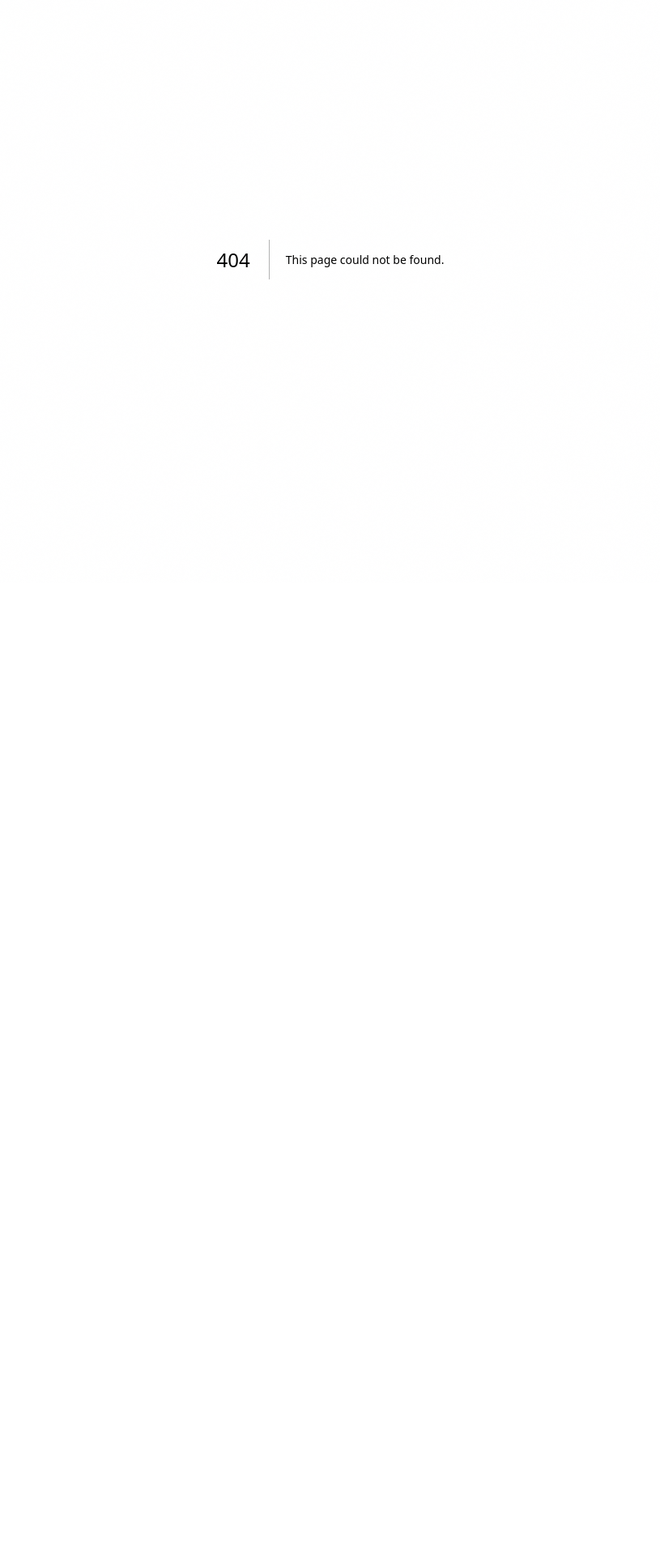
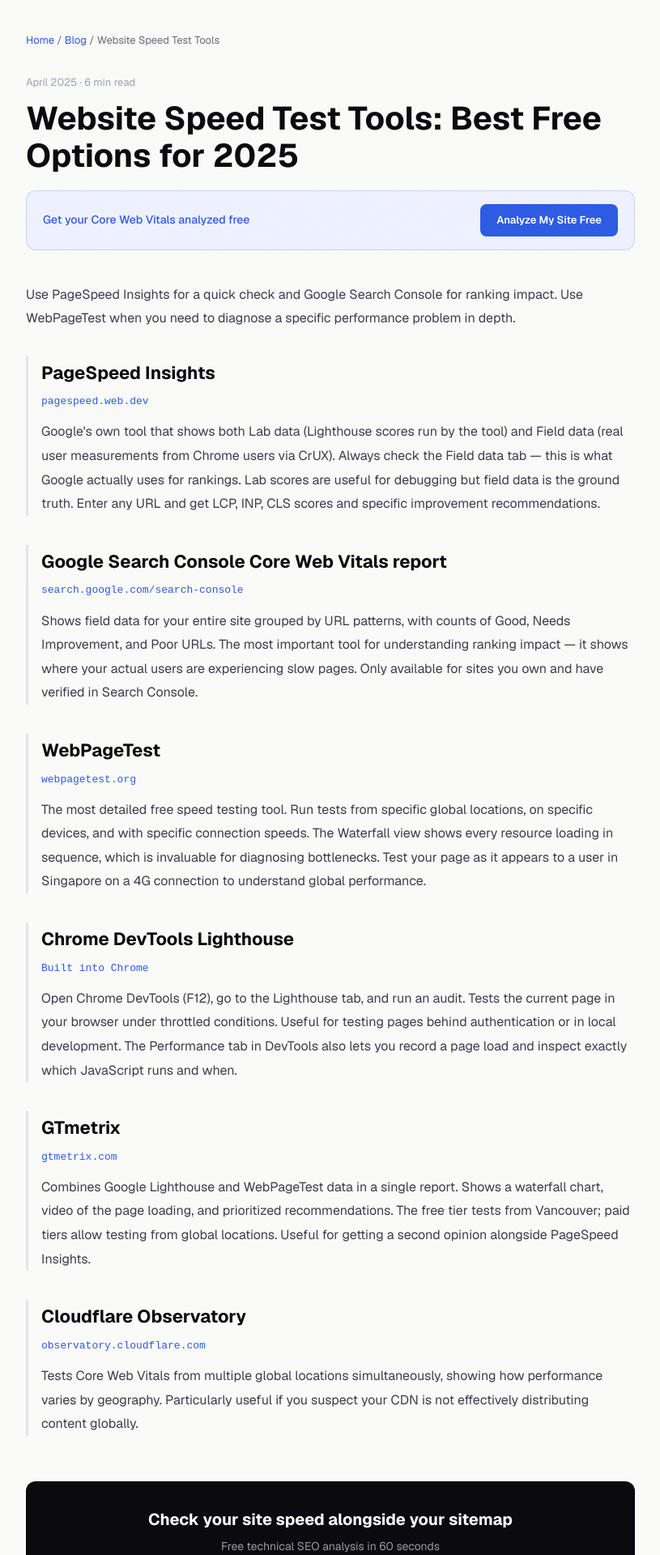
Before and after one commit to Watermelon-Coctail-Bar/sitemap-fixer, a Next.js app: page /blog/website-speed-test-tools in a window 1280 px wide. Before the commit this address had no page. Shown: the part 80-2000 px from the top of the page at 81% size, without its empty margins (232-1047 px from the left). Before the commit the page ends 800 px from the top, so only its background shows below. Built offline with nearby package versions, Linux system fonts and the light colour scheme.

Commit message:
Create page.tsx

```diff
--- /dev/null
+++ b/src/app/blog/website-speed-test-tools/page.tsx
@@ -0,0 +1,46 @@
+import type { Metadata } from 'next';
+export const metadata: Metadata = {
+  title: 'Website Speed Test Tools: Best Free Tools to Measure Page Performance | SitemapFixer',
+  description: "These are the best free tools to test your website speed and Core Web Vitals. Each tool measures different things — here is which to use and what each result means.",
+  alternates: { canonical: 'https://sitemapfixer.com/blog/website-speed-test-tools' },
+};
+const tools = [
+  { name: "PageSpeed Insights", url: "pagespeed.web.dev", d: "Google's own tool that shows both Lab data (Lighthouse scores run by the tool) and Field data (real user measurements from Chrome users via CrUX). Always check the Field data tab — this is what Google actually uses for rankings. Lab scores are useful for debugging but field data is the ground truth. Enter any URL and get LCP, INP, CLS scores and specific improvement recommendations." },
+  { name: "Google Search Console Core Web Vitals report", url: "search.google.com/search-console", d: "Shows field data for your entire site grouped by URL patterns, with counts of Good, Needs Improvement, and Poor URLs. The most important tool for understanding ranking impact — it shows where your actual users are experiencing slow pages. Only available for sites you own and have verified in Search Console." },
+  { name: "WebPageTest", url: "webpagetest.org", d: "The most detailed free speed testing tool. Run tests from specific global locations, on specific devices, and with specific connection speeds. The Waterfall view shows every resource loading in sequence, which is invaluable for diagnosing bottlenecks. Test your page as it appears to a user in Singapore on a 4G connection to understand global performance." },
+  { name: "Chrome DevTools Lighthouse", url: "Built into Chrome", d: "Open Chrome DevTools (F12), go to the Lighthouse tab, and run an audit. Tests the current page in your browser under throttled conditions. Useful for testing pages behind authentication or in local development. The Performance tab in DevTools also lets you record a page load and inspect exactly which JavaScript runs and when." },
+  { name: "GTmetrix", url: "gtmetrix.com", d: "Combines Google Lighthouse and WebPageTest data in a single report. Shows a waterfall chart, video of the page loading, and prioritized recommendations. The free tier tests from Vancouver; paid tiers allow testing from global locations. Useful for getting a second opinion alongside PageSpeed Insights." },
+  { name: "Cloudflare Observatory", url: "observatory.cloudflare.com", d: "Tests Core Web Vitals from multiple global locations simultaneously, showing how performance varies by geography. Particularly useful if you suspect your CDN is not effectively distributing content globally." },
+];
+export default function Page() {
+  return (
+    <article style={{ maxWidth: 800, margin: '0 auto', padding: '60px 24px' }}>
+      <nav style={{ fontSize: 13, color: '#6b6b7d', marginBottom: 32 }}>
+        <a href="/" style={{ color: '#2d5be3', textDecoration: 'none' }}>Home</a>{' / '}
+        <a href="/blog" style={{ color: '#2d5be3', textDecoration: 'none' }}>Blog</a>{' / '}
+        <span>Website Speed Test Tools</span>
+      </nav>
+      <div style={{ fontSize: 13, color: '#9ca3af', marginBottom: 12 }}>April 2025 · 6 min read</div>
+      <h1 style={{ fontSize: 40, fontWeight: 700, color: '#0a0a0f', marginBottom: 20, lineHeight: 1.15 }}>Website Speed Test Tools: Best Free Options for 2025</h1>
+      <div style={{ background: '#eef1ff', border: '1px solid rgba(45,91,227,0.2)', borderRadius: 12, padding: '16px 20px', marginBottom: 40, display: 'flex', alignItems: 'center', justifyContent: 'space-between', gap: 16 }}>
+        <span style={{ fontSize: 14, color: '#2d5be3', fontWeight: 500 }}>Get your Core Web Vitals analyzed free</span>
+        <a href="/" style={{ background: '#2d5be3', color: 'white', padding: '10px 20px', borderRadius: 8, textDecoration: 'none', fontWeight: 600, fontSize: 13 }}>Analyze My Site Free</a>
+      </div>
+      <div style={{ fontSize: 16, color: '#3d3d4f', lineHeight: 1.85 }}>
+        <p style={{ marginBottom: 32 }}>Use PageSpeed Insights for a quick check and Google Search Console for ranking impact. Use WebPageTest when you need to diagnose a specific performance problem in depth.</p>
+        {tools.map(({ name, url, d }) => (
+          <div key={name} style={{ marginBottom: 36, borderLeft: '3px solid #e4e4ed', paddingLeft: 16 }}>
+            <h2 style={{ fontSize: 22, fontWeight: 700, color: '#0a0a0f', margin: '0 0 4px' }}>{name}</h2>
+            <div style={{ fontSize: 13, color: '#2d5be3', marginBottom: 10, fontFamily: 'monospace' }}>{url}</div>
+            <p style={{ margin: 0 }}>{d}</p>
+          </div>
+        ))}
+      </div>
+      <div style={{ background: '#0a0a0f', borderRadius: 12, padding: '32px', textAlign: 'center', marginTop: 56 }}>
+        <div style={{ fontSize: 20, fontWeight: 700, color: 'white', marginBottom: 8 }}>Check your site speed alongside your sitemap</div>
+        <div style={{ color: '#9999aa', marginBottom: 20, fontSize: 14 }}>Free technical SEO analysis in 60 seconds</div>
+        <a href="/" style={{ background: 'white', color: '#0a0a0f', padding: '14px 28px', borderRadius: 8, textDecoration: 'none', fontWeight: 700 }}>Analyze My Site Free</a>
+      </div>
+    </article>
+  );
+}
```
